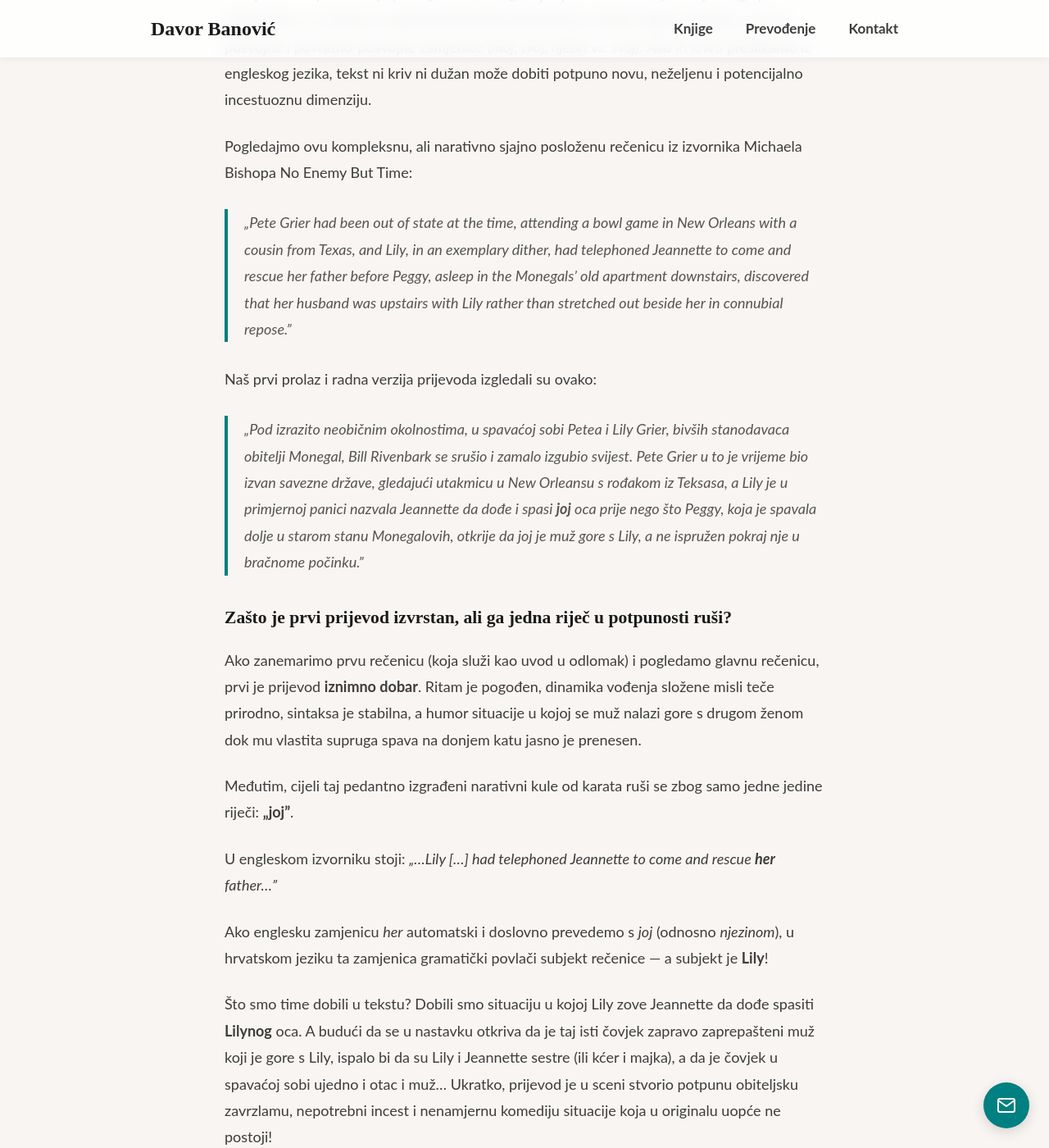
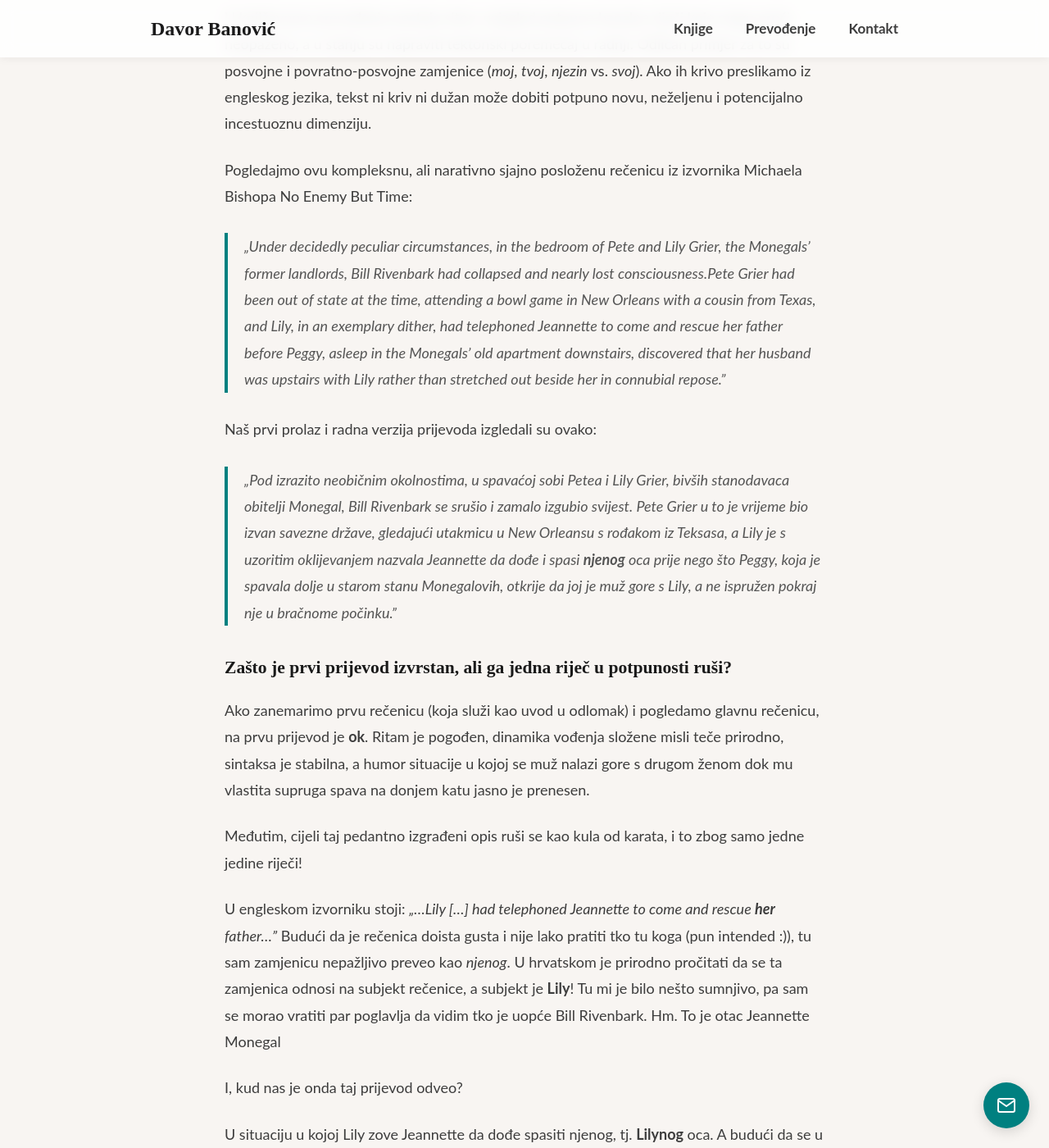
Before and after one commit to banovotz/banovotz.github.io, a Jekyll site: the page built from _posts/2026-12-31-kako-jedna-neduna-zamjenica-u-tekst-uvede-incest-i-komediju-situacije.md, in a window 1280 px wide and 1400 px high, scrolled down 316 px. Shown: the whole window at 82% size. Built offline with Jekyll 4.4.1, drawn with Linux system fonts in a browser that asks for light colours; some of the changed text lies outside the part shown.

Commit message:
Blog text fix

```diff
--- a/_posts/2026-12-31-kako-jedna-neduna-zamjenica-u-tekst-uvede-incest-i-komediju-situacije.md
+++ b/_posts/2026-12-31-kako-jedna-neduna-zamjenica-u-tekst-uvede-incest-i-komediju-situacije.md
@@ -2,8 +2,7 @@
 title: Kako jedna nedužna zamjenica u tekst uvede incest i komediju situacije
 layout: post
 date: '2026-08-04 10:19:22'
-categories:
-- prevoditeljske-biljeske
+category: prevoditeljske-biljeske
 image: assets/images/sherise-van-dyk-NVIe0UYOhU8-unsplash.jpg
 ---
 
@@ -11,40 +10,36 @@
 
 Pogledajmo ovu kompleksnu, ali narativno sjajno posloženu rečenicu iz izvornika Michaela Bishopa No Enemy But Time:
 
-> *„Pete Grier had been out of state at the time, attending a bowl game in New Orleans with a cousin from Texas, and Lily, in an exemplary dither, had telephoned Jeannette to come and rescue her father before Peggy, asleep in the Monegals’ old apartment downstairs, discovered that her husband was upstairs with Lily rather than stretched out beside her in connubial repose.”*
+> *„Under decidedly peculiar circumstances, in the bedroom of Pete and Lily Grier, the Monegals’ former landlords, Bill Rivenbark had collapsed and nearly lost consciousness.Pete Grier had been out of state at the time, attending a bowl game in New Orleans with a cousin from Texas, and Lily, in an exemplary dither, had telephoned Jeannette to come and rescue her father before Peggy, asleep in the Monegals’ old apartment downstairs, discovered that her husband was upstairs with Lily rather than stretched out beside her in connubial repose.”*
 
 Naš prvi prolaz i radna verzija prijevoda izgledali su ovako:
 
-> *„Pod izrazito neobičnim okolnostima, u spavaćoj sobi Petea i Lily Grier, bivših stanodavaca obitelji Monegal, Bill Rivenbark se srušio i zamalo izgubio svijest. Pete Grier u to je vrijeme bio izvan savezne države, gledajući utakmicu u New Orleansu s rođakom iz Teksasa, a Lily je u primjernoj panici nazvala Jeannette da dođe i spasi **joj** oca prije nego što Peggy, koja je spavala dolje u starom stanu Monegalovih, otkrije da joj je muž gore s Lily, a ne ispružen pokraj nje u bračnome počinku.”*
+> *„Pod izrazito neobičnim okolnostima, u spavaćoj sobi Petea i Lily Grier, bivših stanodavaca obitelji Monegal, Bill Rivenbark se srušio i zamalo izgubio svijest. Pete Grier u to je vrijeme bio izvan savezne države, gledajući utakmicu u New Orleansu s rođakom iz Teksasa, a Lily je s uzoritim oklijevanjem nazvala Jeannette da dođe i spasi **njenog** oca prije nego što Peggy, koja je spavala dolje u starom stanu Monegalovih, otkrije da joj je muž gore s Lily, a ne ispružen pokraj nje u bračnome počinku.”*
 
 ### Zašto je prvi prijevod izvrstan, ali ga jedna riječ u potpunosti ruši?
 
-Ako zanemarimo prvu rečenicu (koja služi kao uvod u odlomak) i pogledamo glavnu rečenicu, prvi je prijevod **iznimno dobar**. Ritam je pogođen, dinamika vođenja složene misli teče prirodno, sintaksa je stabilna, a humor situacije u kojoj se muž nalazi gore s drugom ženom dok mu vlastita supruga spava na donjem katu jasno je prenesen.
+Ako zanemarimo prvu rečenicu (koja služi kao uvod u odlomak) i pogledamo glavnu rečenicu, na prvu prijevod je **ok**. Ritam je pogođen, dinamika vođenja složene misli teče prirodno, sintaksa je stabilna, a humor situacije u kojoj se muž nalazi gore s drugom ženom dok mu vlastita supruga spava na donjem katu jasno je prenesen.
 
-Međutim, cijeli taj pedantno izgrađeni narativni kule od karata ruši se zbog samo jedne jedine riječi: **„joj”**.
+Međutim, cijeli taj pedantno izgrađeni opis ruši se kao kula od karata, i to zbog samo jedne jedine riječi!
 
 U engleskom izvorniku stoji: *„...Lily [...] had telephoned Jeannette to come and rescue **her** father...”*
+Budući da je rečenica doista gusta i nije lako pratiti tko tu koga (pun intended :)), tu sam zamjenicu nepažljivo preveo kao *njenog*. U hrvatskom je prirodno pročitati da se ta zamjenica odnosi na subjekt rečenice, a subjekt je **Lily**! Tu mi je bilo nešto sumnjivo, pa sam se morao vratiti par poglavlja da vidim tko je uopće Bill Rivenbark. Hm. To je otac Jeannette Monegal
 
-Ako englesku zamjenicu *her* automatski i doslovno prevedemo s *joj* (odnosno *njezinom*), u hrvatskom jeziku ta zamjenica gramatički povlači subjekt rečenice — a subjekt je **Lily**!
+I, kud nas je onda taj prijevod odveo?
 
-Što smo time dobili u tekstu?
-Dobili smo situaciju u kojoj Lily zove Jeannette da dođe spasiti **Lilynog** oca. A budući da se u nastavku otkriva da je taj isti čovjek zapravo zaprepašteni muž koji je gore s Lily, ispalo bi da su Lily i Jeannette sestre (ili kćer i majka), a da je čovjek u spavaćoj sobi ujedno i otac i muž... Ukratko, prijevod je u sceni stvorio potpunu obiteljsku zavrzlamu, nepotrebni incest i nenamjernu komediju situacije koja u originalu uopće ne postoji!
+U situaciju u kojoj Lily zove Jeannette da dođe spasiti njenog, tj. **Lilynog** oca. A budući da se u nastavku otkriva da je taj isti čovjek zapravo zaprepašteni muž koji je gore s Lily, ispalo bi da su Lily i Jeannette sestre (ili kćer i majka), a da je čovjek u spavaćoj sobi ujedno i otac i muž... Ukratko, prijevod je u sceni stvorio potpunu obiteljsku zavrzlamu, nepotrebni incest i nenamjernu komediju situacije koja u originalu uopće ne postoji!
 
 
 ### Popravak: Moć povratno-posvojne zamjenice (*svog*)
 
 U hrvatskom jeziku, za razliku od engleskog, imamo dragocjenu povratno-posvojnu zamjenicu **svoj** koja označava da pripadnost ide uz objekt ili drugi lik u rečenici, a ne nužno uz glavni subjekt.
 
-Lily zove Jeannette da dođe i spasi **svog** (Jeannetteina) oca — jer je nesretni čovjek koji se srušio u spavaćoj sobi zapravo Billa Rivenbark, Jeannettein otac!
+Lily zove Jeannette da dođe i spasi **svog** (Jeannetteina) oca — jer je nesretni čovjek koji se srušio u spavaćoj sobi, Bill Rivenbark, Jeannettin otac!
 
-Uz još jednu sitnu stilsku prilagodbu izraza *exemplary dither* (gdje *uzorito oklijevanje* ili *smetenost* bolje hvata finu ironiju lika od *primjerne panike*), dobivamo prepravljeni prijevod:
+Ispravljena rečenica dakle glasi:
 
-> **„Pete Grier u to je vrijeme bio izvan savezne države, gledajući utakmicu u New Orleansu s rođakom iz Teksasa, a Lily je s uzoritim oklijevanjem nazvala Jeannette da dođe i spasi *svog* oca prije nego što Peggy, koja je spavala dolje u starom stanu Monegalovih, otkrije da joj je muž gore s Lily, a ne ispružen pokraj nje u bračnome miru.”**
-
----
+> **„Pete Grier u to je vrijeme bio izvan savezne države, gledajući utakmicu u New Orleansu s rođakom iz Teksasa, a Lily je s uzoritim oklijevanjem nazvala Jeannette da dođe i spasi *svog* oca prije nego što Peggy, koja je spavala dolje u starom stanu Monegalovih, otkrije da joj je muž gore s Lily, a ne ispružen pokraj nje u bračnome počinku.”**
 
 ### Lekcija iz ove anegdote
 
-Ovaj primjer idealno pokazuje koliko je književno prevođenje osjetljiv posao. Možete imati savršeno pogođen ton, izvrstan izbor glagola i besprijekoran ritam rečenice, ali ako na krivom mjestu upotrijebite pogrešnu zamjenicu, čitatelja ćete iz dramatične ili duhovite scene u sekundi izbaciti u žanr sapunice i obiteljskih bizarnosti.
-
-Ispravak jedne zamjenice ne spašava samo gramatiku — spašava čitav odnos među likovima!
+Ovaj primjer zorno pokazuje koliko je književno prevođenje osjetljiv posao. Možete imati savršeno pogođen ton, solidan izbor glagola i besprijekoran ritam rečenice, ali ako na krivom mjestu upotrijebite neodgovarajuću zamjenicu, možda nećete narušiti gramatiku, ali svakako hoćete smisao napisanog a, u ovom slučaju, i odnose među likovima!
```
